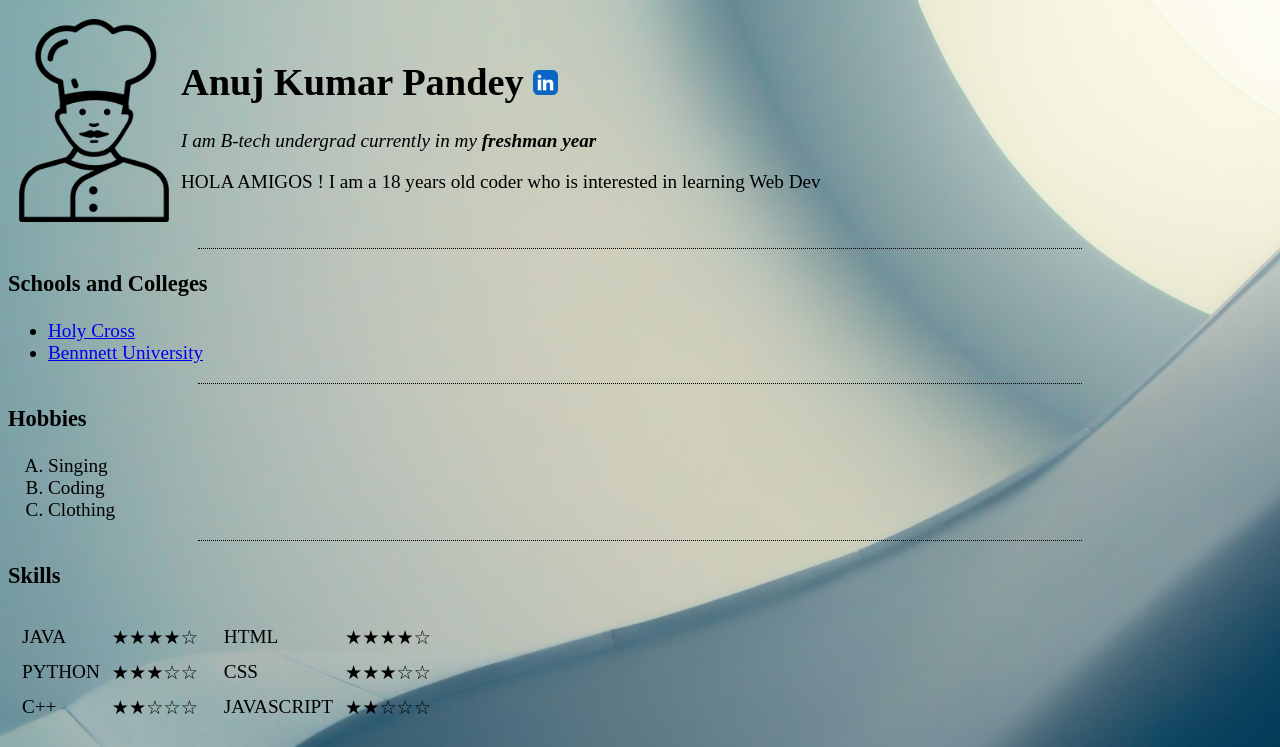
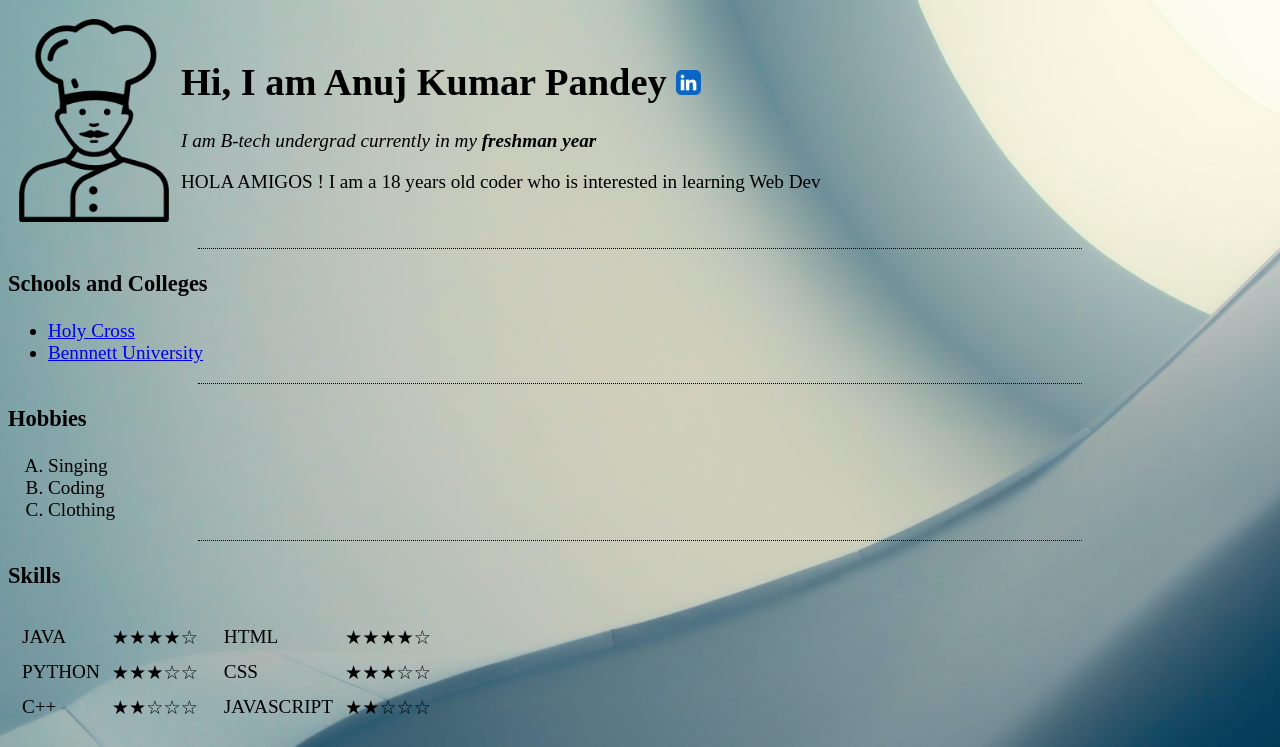
Before and after one commit to codermal7/The-Portfoli, a plain HTML site: page index.html in a window 1280 px wide. Shown: the top 747 px of the page. Drawn offline with Linux system fonts and the light colour scheme.

Commit message:
Update index.html

```diff
--- a/index.html
+++ b/index.html
@@ -33,14 +33,13 @@
 </head>
 
 <body>
-
     <!-- <img src="pexels-pixabay-531880.jpg" alt=""> -->
 
     <table cellspacing="10">
         <tr>
             <td><img src="chef.png" alt="not available" width="150"></td>
             <td>
-                <h1>Anuj Kumar Pandey <a href="https://www.linkedin.com/in/anuj-kumar-pandey-6151a81b5/"
+                <h1>Hi, I am Anuj Kumar Pandey <a href="https://www.linkedin.com/in/anuj-kumar-pandey-6151a81b5/"
                         target="blank"><img src="linkedin-app.png" alt="Not" width="25"></a></h1>
                 <p><em>I am B-tech undergrad currently in my <strong>freshman year</strong> </em></p>
                 <p>HOLA AMIGOS ! I am a 18 years old coder who is interested in learning Web Dev</p>
```
